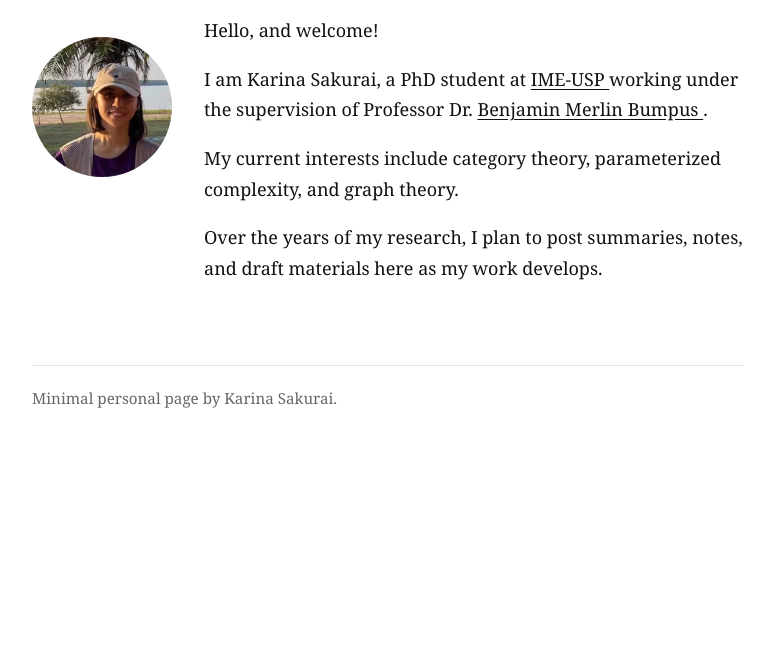
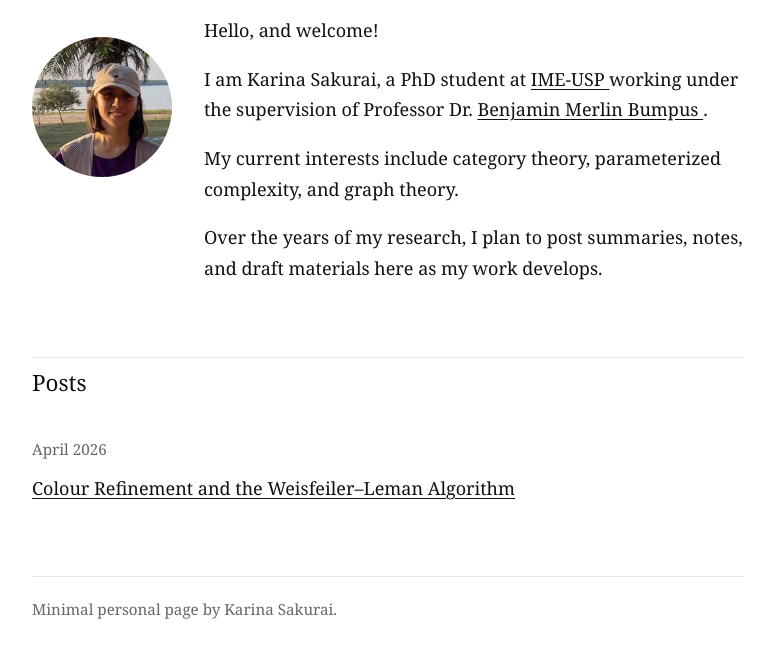
Before and after one commit to yukimikarinas/karina-sakurai, a plain HTML site: page index.html in a window 1280 px wide. Shown: the part 152-810 px from the top of the page, without its empty margins (252-1025 px from the left). Drawn offline with Linux system fonts and the light colour scheme.

Commit message:
Add new post about Colour Refinement

```diff
--- a/index.html
+++ b/index.html
@@ -179,7 +179,14 @@
 
       </div>
     </header>
+    <h2>Posts</h2>
 
+    <div class="post">
+      <div class="post-meta">April 2026</div>
+      <a href="posts/colour-refinement.html">
+        Colour Refinement and the Weisfeiler–Leman Algorithm
+      </a>
+    </div>
     <footer>
       <p>Minimal personal page by Karina Sakurai.</p>
     </footer>
```
